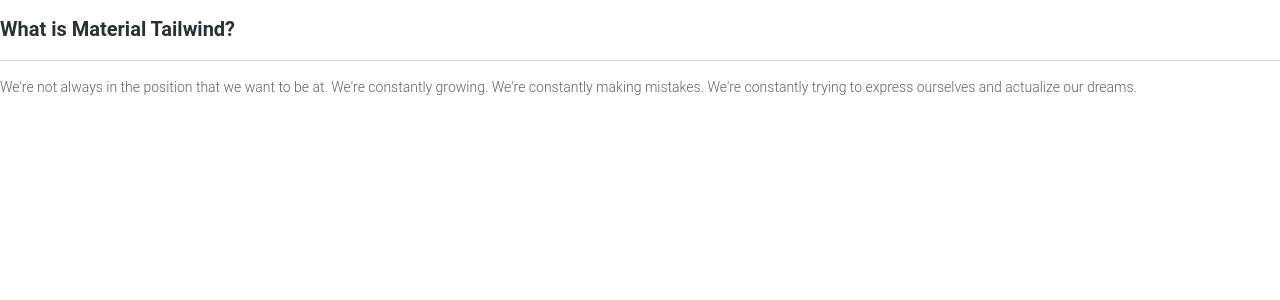
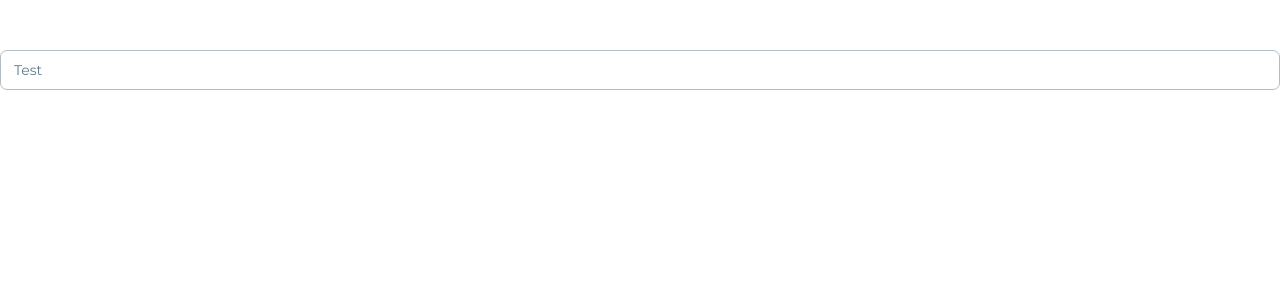
Before and after one commit to IncydeMe/nom-candle, a Next.js app: page /test in a window 1280 px wide. Shown: the top 300 px of the page. Built offline with nearby package versions, Linux system fonts and the light colour scheme.

Commit message:
Testing Components

```diff
--- a/src/app/test/page.tsx
+++ b/src/app/test/page.tsx
@@ -1,30 +1,28 @@
-"use client"
+"use client";
 
-import React from 'react'
-import AccordionUi from '@/components/ui/accordion/accordion/accordion';
-import AccordionHeaderUi from '@/components/ui/accordion/accordionHeader/accordionHeader';
-import AccordionBodyUi from '@/components/ui/accordion/accordionBody/accordionBody';
+import React from "react";
+
+import { CheckboxUi } from "@/components/ui/checkbox/checkbox";
+import { ChipUi } from "@/components/ui/chip/chip";
+import { CollapseUi } from "@/components/ui/collapse/collapse";
+import { ButtonUi } from "@/components/ui/button/button";
+import { CardUi } from "@/components/ui/card/card/card";
+import { CardBodyUi } from "@/components/ui/card/cardBody/cardBody";
+import { DialogUi } from "@/components/ui/dialog/dialog";
+import { DrawerUi } from "@/components/ui/drawer/drawer";
+import { IconButtonUi } from "@/components/ui/iconButton/iconButton";
+import { InputUi } from "@/components/ui/input/input";
 
 const page: React.FC = () => {
-    const [open, setOpen] = React.useState(1);
+  const [open, setOpen] = React.useState(false);
 
-    const handleOpen = (value: number) => setOpen(open === value ? 0 : value);
-    return(
-        <>
-            <AccordionUi open={open == 1}>
-                <AccordionHeaderUi onClick={() => handleOpen(1)}>
-                    <div>What is Material Tailwind?</div>
-                </AccordionHeaderUi>
-                <AccordionBodyUi>
-                    <div>
-                        We&apos;re not always in the position that we want to be at. We&apos;re constantly
-          growing. We&apos;re constantly making mistakes. We&apos;re constantly trying to express
-          ourselves and actualize our dreams.
-                    </div>
-                </AccordionBodyUi>
-            </AccordionUi>
-        </>
-    )
-}
+  const openDrawer = () => setOpen(true);
+  const closeDrawer = () => setOpen(false);
+  return (
+    <div className="mt-[50px]">
+      <InputUi label="Test" />
+    </div>
+  );
+};
 
 export default page;
--- a/src/components/ui/carousel/carousel.tsx
+++ b/src/components/ui/carousel/carousel.tsx
@@ -1,9 +1,9 @@
-"use client"
+"use client";
 import React from "react";
 import { Carousel } from "@material-tailwind/react";
 import type { ICarouselProps as CarouselProps } from "../carousel/ICarousel";
 
-const CarouselUi: React.FC<CarouselProps> = ({ children, ...props }) => {
+export const CarouselUi: React.FC<CarouselProps> = ({ children, ...props }) => {
   return (
     <Carousel
       placeholder={""}
@@ -14,4 +14,4 @@
       {children}
     </Carousel>
   );
-}
+};
--- a/src/components/ui/checkbox/ICheckbox.ts
+++ b/src/components/ui/checkbox/ICheckbox.ts
@@ -2,6 +2,5 @@
 import { CheckboxProps } from "@material-tailwind/react";
 
 export interface ICheckboxProps extends CheckboxProps {
-    children: React.ReactNode;
-    className?: string;
+  className?: string;
 }
--- a/src/components/ui/checkbox/checkbox.tsx
+++ b/src/components/ui/checkbox/checkbox.tsx
@@ -1,4 +1,4 @@
-"use client"
+"use client";
 
 import React from "react";
 import { Checkbox } from "@material-tailwind/react";
@@ -12,8 +12,6 @@
       onPointerEnterCapture={undefined}
       onPointerLeaveCapture={undefined}
       {...props}
-        >
-            {children}
-        </Checkbox>
+    />
   );
-}
+};
--- a/src/components/ui/chip/IChip.ts
+++ b/src/components/ui/chip/IChip.ts
@@ -2,6 +2,5 @@
 import { ChipProps } from "@material-tailwind/react";
 
 export interface IChipProps extends ChipProps {
-    children: React.ReactNode;
-    className?: string;
+  className?: string;
 }
--- a/src/components/ui/input/IInput.ts
+++ b/src/components/ui/input/IInput.ts
@@ -2,6 +2,5 @@
 import { InputProps } from "@material-tailwind/react";
 
 export interface IInputProps extends InputProps {
-    children: React.ReactNode;
-    className?: string;
+  className?: string;
 }
--- a/src/components/ui/input/input.tsx
+++ b/src/components/ui/input/input.tsx
@@ -1,4 +1,4 @@
-"use client"
+"use client";
 import React from "react";
 import { Input } from "@material-tailwind/react";
 import type { IInputProps as InputProps } from "./IInput";
@@ -11,8 +11,6 @@
       onPointerEnterCapture={undefined}
       onPointerLeaveCapture={undefined}
       {...props}
-        >
-            {children}
-        </Input>
+    />
   );
-}
+};
```
Also changed, not shown: 1 other file (tests, documents, lock files or other folders). Lines whose indentation alone changed are shown as unchanged.
